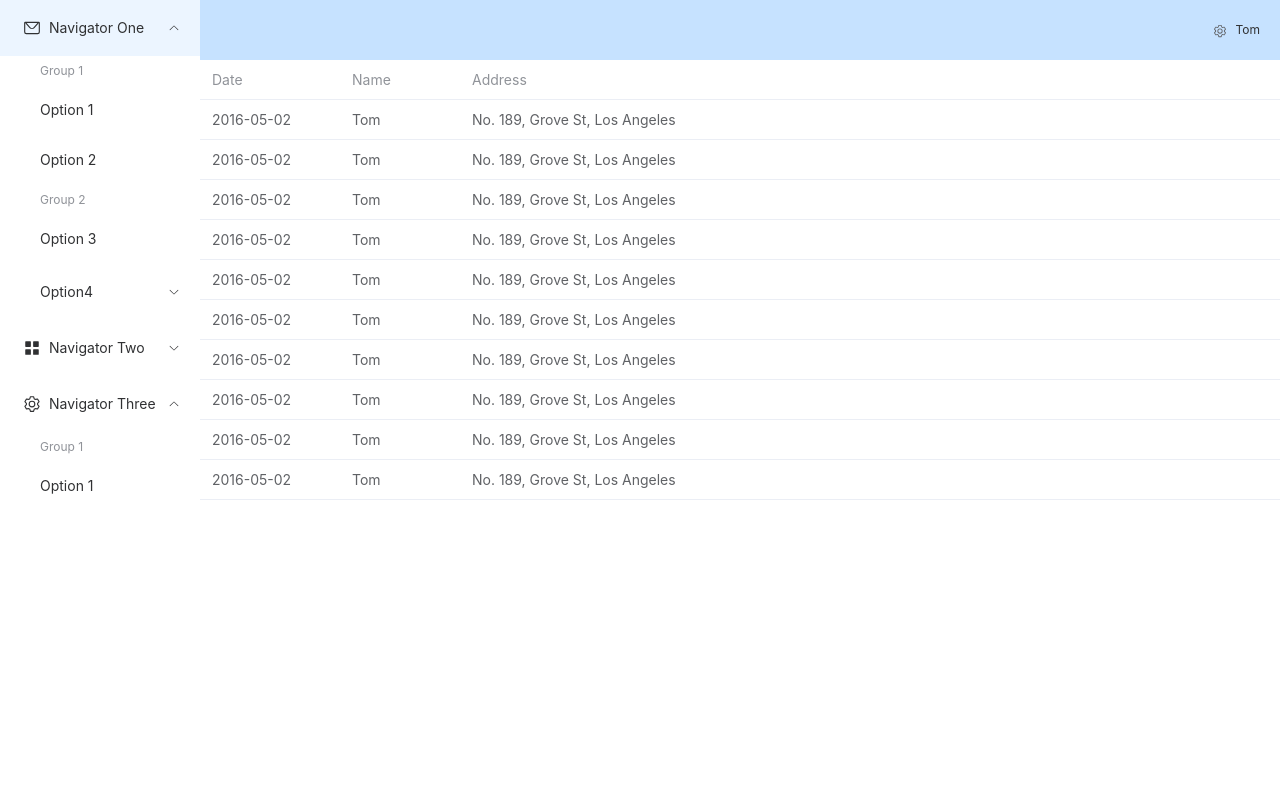
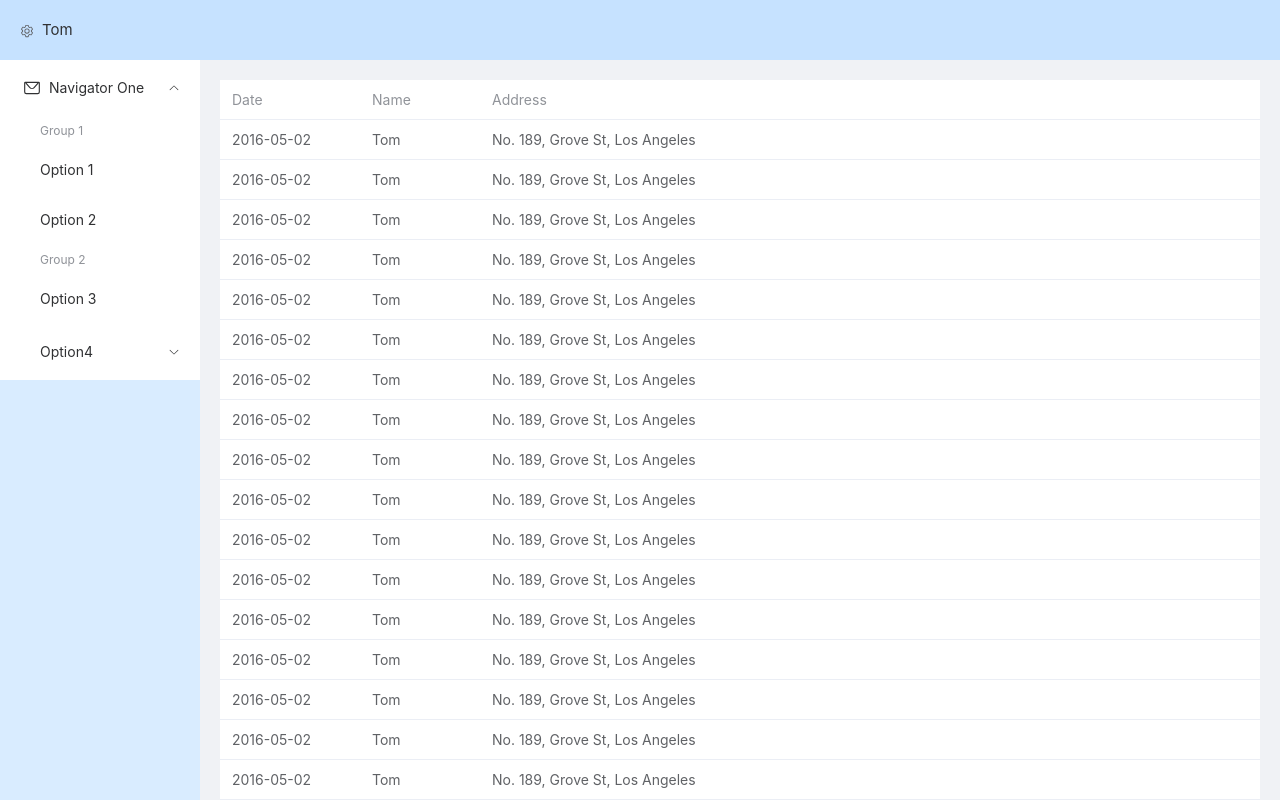
Before and after one commit to junwOpenSourceProjects/JOSP-choosePhdVue3, a Vue app: page / in a window 1280 px wide. Built offline with nearby package versions, Linux system fonts and the light colour scheme.

Commit message:
Update DemoContainer.vue

```diff
--- a/src/views/DemoContainer.vue
+++ b/src/views/DemoContainer.vue
@@ -1,11 +1,34 @@
+<!-- src/views/DemoContainer.vue -->
 <template>
-  <el-container class="layout-container-demo" style="height: 500px">
-    <el-aside width="200px">
+  <el-container class="layout-container-demo">
+    <!-- 顶部 Header -->
+    <el-header class="header">
+      <div class="toolbar">
+        <el-dropdown>
+          <el-icon class="dropdown-icon">
+            <Setting />
+          </el-icon>
+          <template #dropdown>
+            <el-dropdown-menu>
+              <el-dropdown-item>View</el-dropdown-item>
+              <el-dropdown-item>Add</el-dropdown-item>
+              <el-dropdown-item>Delete</el-dropdown-item>
+            </el-dropdown-menu>
+          </template>
+        </el-dropdown>
+        <span>Tom</span>
+      </div>
+    </el-header>
+
+    <!-- 主体部分，包含侧边栏和主内容 -->
+    <el-container>
+      <!-- 侧边栏 -->
+      <el-aside width="200px" class="aside">
         <el-scrollbar>
           <el-menu :default-openeds="['1', '3']">
             <el-sub-menu index="1">
               <template #title>
-              <el-icon><message /></el-icon>Navigator One
+                <el-icon><Message /></el-icon>Navigator One
               </template>
               <el-menu-item-group>
                 <template #title>Group 1</template>
@@ -20,64 +43,12 @@
                 <el-menu-item index="1-4-1">Option 4-1</el-menu-item>
               </el-sub-menu>
             </el-sub-menu>
-          <el-sub-menu index="2">
-            <template #title>
-              <el-icon><icon-menu /></el-icon>Navigator Two
-            </template>
-            <el-menu-item-group>
-              <template #title>Group 1</template>
-              <el-menu-item index="2-1">Option 1</el-menu-item>
-              <el-menu-item index="2-2">Option 2</el-menu-item>
-            </el-menu-item-group>
-            <el-menu-item-group title="Group 2">
-              <el-menu-item index="2-3">Option 3</el-menu-item>
-            </el-menu-item-group>
-            <el-sub-menu index="2-4">
-              <template #title>Option 4</template>
-              <el-menu-item index="2-4-1">Option 4-1</el-menu-item>
-            </el-sub-menu>
-          </el-sub-menu>
-          <el-sub-menu index="3">
-            <template #title>
-              <el-icon><setting /></el-icon>Navigator Three
-            </template>
-            <el-menu-item-group>
-              <template #title>Group 1</template>
-              <el-menu-item index="3-1">Option 1</el-menu-item>
-              <el-menu-item index="3-2">Option 2</el-menu-item>
-            </el-menu-item-group>
-            <el-menu-item-group title="Group 2">
-              <el-menu-item index="3-3">Option 3</el-menu-item>
-            </el-menu-item-group>
-            <el-sub-menu index="3-4">
-              <template #title>Option 4</template>
-              <el-menu-item index="3-4-1">Option 4-1</el-menu-item>
-            </el-sub-menu>
-          </el-sub-menu>
           </el-menu>
         </el-scrollbar>
       </el-aside>
 
-    <el-container>
-      <el-header style="text-align: right; font-size: 12px">
-        <div class="toolbar">
-          <el-dropdown>
-            <el-icon style="margin-right: 8px; margin-top: 1px">
-              <setting />
-            </el-icon>
-            <template #dropdown>
-              <el-dropdown-menu>
-                <el-dropdown-item>View</el-dropdown-item>
-                <el-dropdown-item>Add</el-dropdown-item>
-                <el-dropdown-item>Delete</el-dropdown-item>
-              </el-dropdown-menu>
-            </template>
-          </el-dropdown>
-          <span>Tom</span>
-        </div>
-      </el-header>
-
-      <el-main>
+      <!-- 主内容区 -->
+      <el-main class="main-content">
         <el-scrollbar>
           <el-table :data="tableData">
             <el-table-column prop="date" label="Date" width="140" />
@@ -103,26 +74,45 @@ const tableData = ref(Array.from({ length: 20 }).fill(item))
 </script>
 
 <style scoped>
+.layout-container-demo {
+  height: 100vh; /* 使用视口高度，确保全屏 */
+}
+
+/* Header 样式 */
 .layout-container-demo .el-header {
-  position: relative;
   background-color: var(--el-color-primary-light-7);
   color: var(--el-text-color-primary);
+  display: flex;
+  align-items: center;
+  padding: 0 20px;
 }
+
+/* 侧边栏样式 */
 .layout-container-demo .el-aside {
+  background: var(--el-color-primary-light-8);
   color: var(--el-text-color-primary);
-  background: var(--el-color-primary-light-8);
 }
+
+/* 菜单样式 */
 .layout-container-demo .el-menu {
   border-right: none;
 }
+
+/* 主内容区样式 */
 .layout-container-demo .el-main {
-  padding: 0;
+  padding: 20px;
+  background-color: #f0f2f5;
 }
-.layout-container-demo .toolbar {
-  display: inline-flex;
+
+/* 工具栏样式 */
+.toolbar {
+  display: flex;
   align-items: center;
-  justify-content: center;
-  height: 100%;
-  right: 20px;
+}
+
+/* 下拉图标样式 */
+.dropdown-icon {
+  margin-right: 8px;
+  margin-top: 1px;
 }
 </style>
```
Lines whose indentation alone changed are shown as unchanged.
